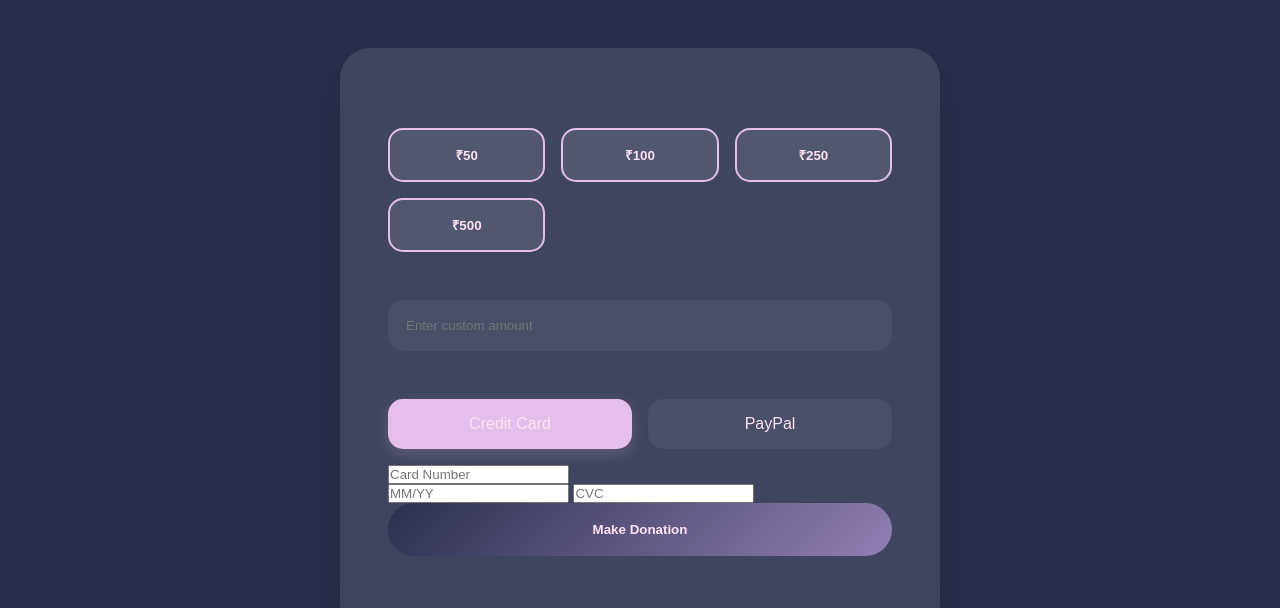
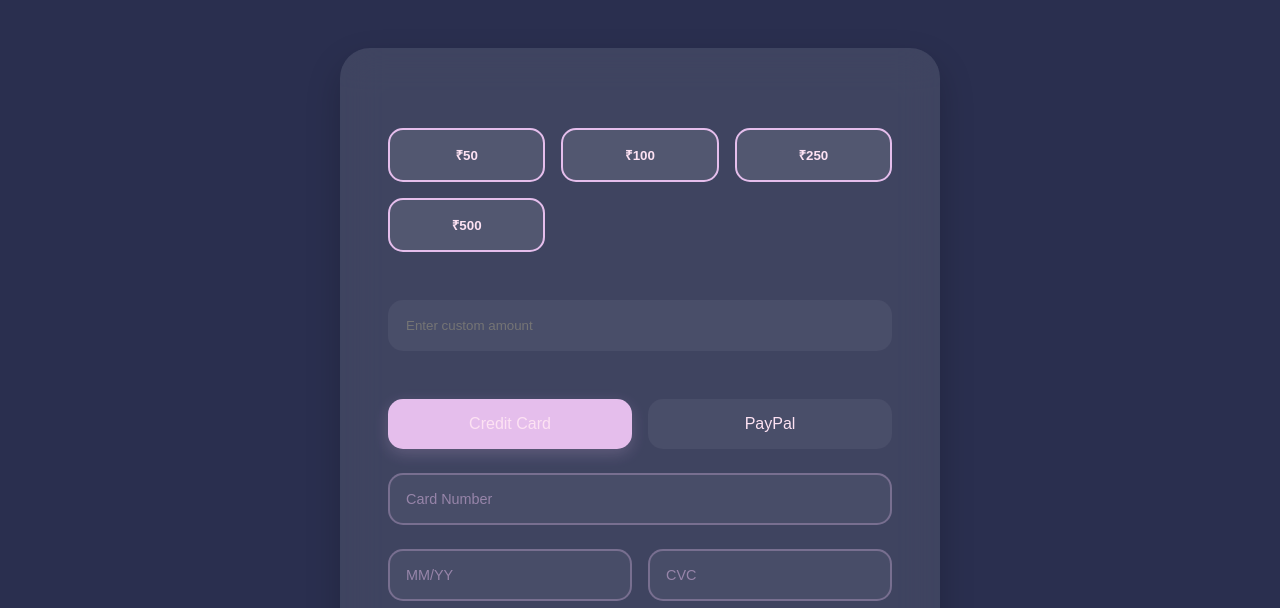
Before and after one commit to Erushikesh/Hackathon-2025, a plain HTML site: page donate.html in a window 1280 px wide. Shown: the part 332-940 px from the top of the page. Drawn offline with Linux system fonts and the light colour scheme.

Commit message:
Update donate.html

```diff
--- a/donate.html
+++ b/donate.html
@@ -152,6 +152,51 @@
             transform: translateY(50px);
             opacity: 0;
             animation: cardEnter 1s 0.3s forwards;
+        }
+        .input-field {
+            width: 100%;
+            padding: 1rem;
+            margin: 0.5rem 0;
+            background: rgba(255,255,255,0.05);
+            border: 2px solid rgba(229, 190, 236, 0.3);
+            border-radius: 15px;
+            color: var(--text);
+            font-family: 'Poppins', sans-serif;
+            transition: all 0.3s;
+            font-size: 0.9rem;
+        }
+
+        .input-field::placeholder {
+            color: rgba(229, 190, 236, 0.5);
+        }
+
+        .input-field:focus {
+            border-color: var(--accent);
+            box-shadow: 0 0 15px rgba(229, 190, 236, 0.2);
+            outline: none;
+            background: rgba(255,255,255,0.08);
+        }
+
+        .form-row {
+            display: flex;
+            gap: 1rem;
+            margin: 1rem 0;
+        }
+
+        .form-row .input-field {
+            flex: 1;
+            margin: 0;
+        }
+
+        /* Adjusted width ratios */
+        .form-row .input-field.expiry {
+            flex: 1.5;
+            min-width: 120px;
+        }
+
+        .form-row .input-field.cvc {
+            flex: 1;
+            min-width: 90px;
         }
 
         .donate-options {
```
